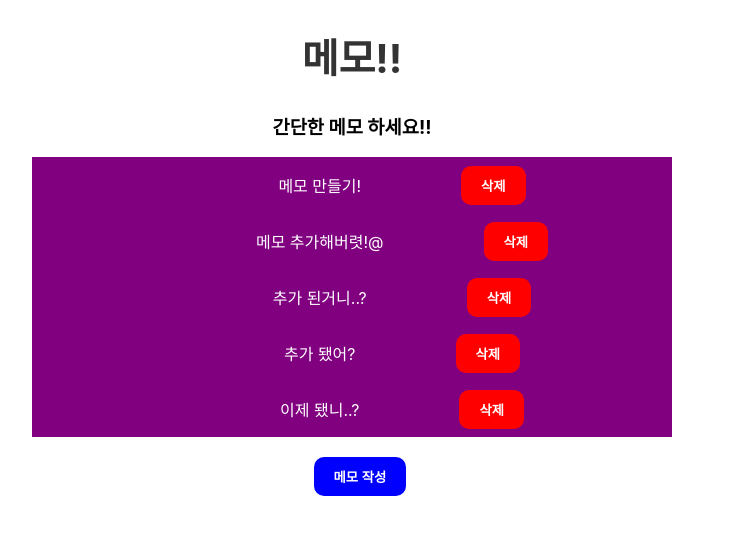
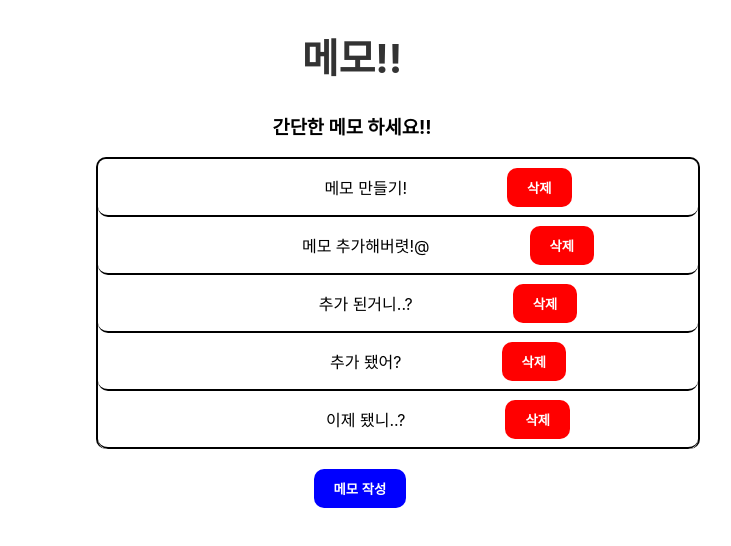
Before and after one commit to bae080311/Memo, a React (Create React App) app: page / in a window 1280 px wide. Shown: the top 546 px of the page, without its empty margins (288-1019 px from the left). Built offline with nearby package versions, Linux system fonts and the light colour scheme; data requests are answered from the project's data file.

Commit message:
fix: post design

```diff
--- a/src/pages/List.js
+++ b/src/pages/List.js
@@ -10,10 +10,12 @@ const Container = styled.div`
   flex-direction: column;
   justify-content: center;
   align-items: center;
-  width: 50%;
+  width: 600px;
   height: 70%;
-  background-color: purple;
-  color: white;
+  background-color: white;
+  color: black;
+  border-radius: 10px;
+  border: 2px solid black;
 `;
 
 function List() {
@@ -42,8 +44,8 @@ function List() {
         .delete(`http://localhost:5000/memos/${id}`)
         .then((response) => {
           console.log("Memo deleted", response);
-          setMemos(memos.filter((memo) => memo.id !== id)); // 로컬 상태에서 삭제
-          alert("삭제되었습니다"); // 삭제 완료 메시지
+          setMemos(memos.filter((memo) => memo.id !== id));
+          alert("삭제되었습니다");
         })
         .catch((error) => {
           console.error("There was an error deleting the memo!", error);
@@ -56,14 +58,23 @@ function List() {
       <Title />
       <Container
         style={{
-          marginLeft: "25%",
+          borderBottom: "none",
+          marginLeft: "30%",
         }}
       >
         {memos.map((memo) => (
-          <Container key={memo.id} style={{ flexDirection: "row" }}>
+          <Container
+            key={memo.id}
+            style={{
+              flexDirection: "row",
+              borderTop: "none",
+              borderLeft: "none",
+              borderRight: "none",
+            }}
+          >
             <p>{memo.content}</p>
             <Button
-              onClick={() => handleDelete(memo.id)} // 삭제 클릭 시 handleDelete 호출
+              onClick={() => handleDelete(memo.id)}
               style={{
                 position: "relative",
                 left: "100px",
```
